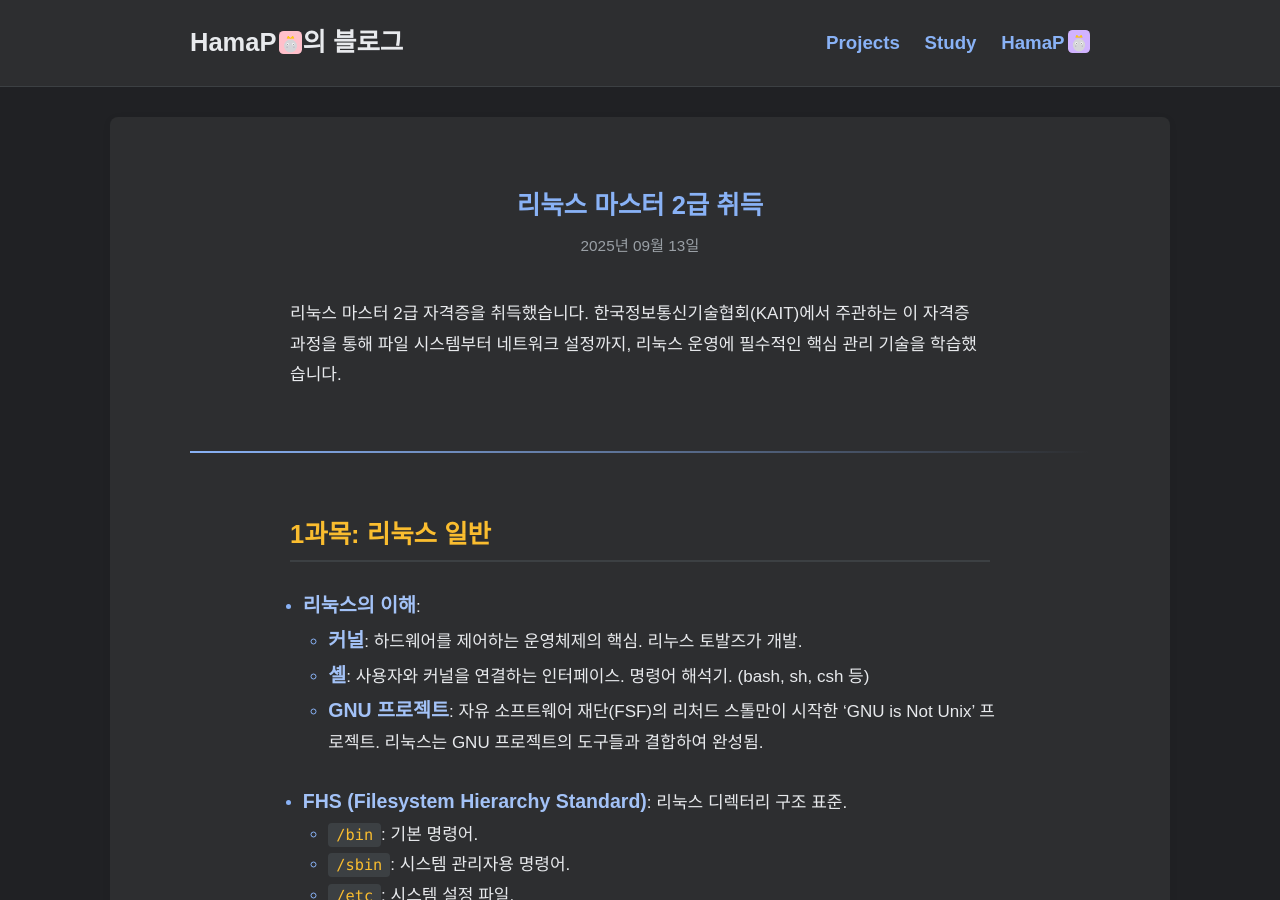
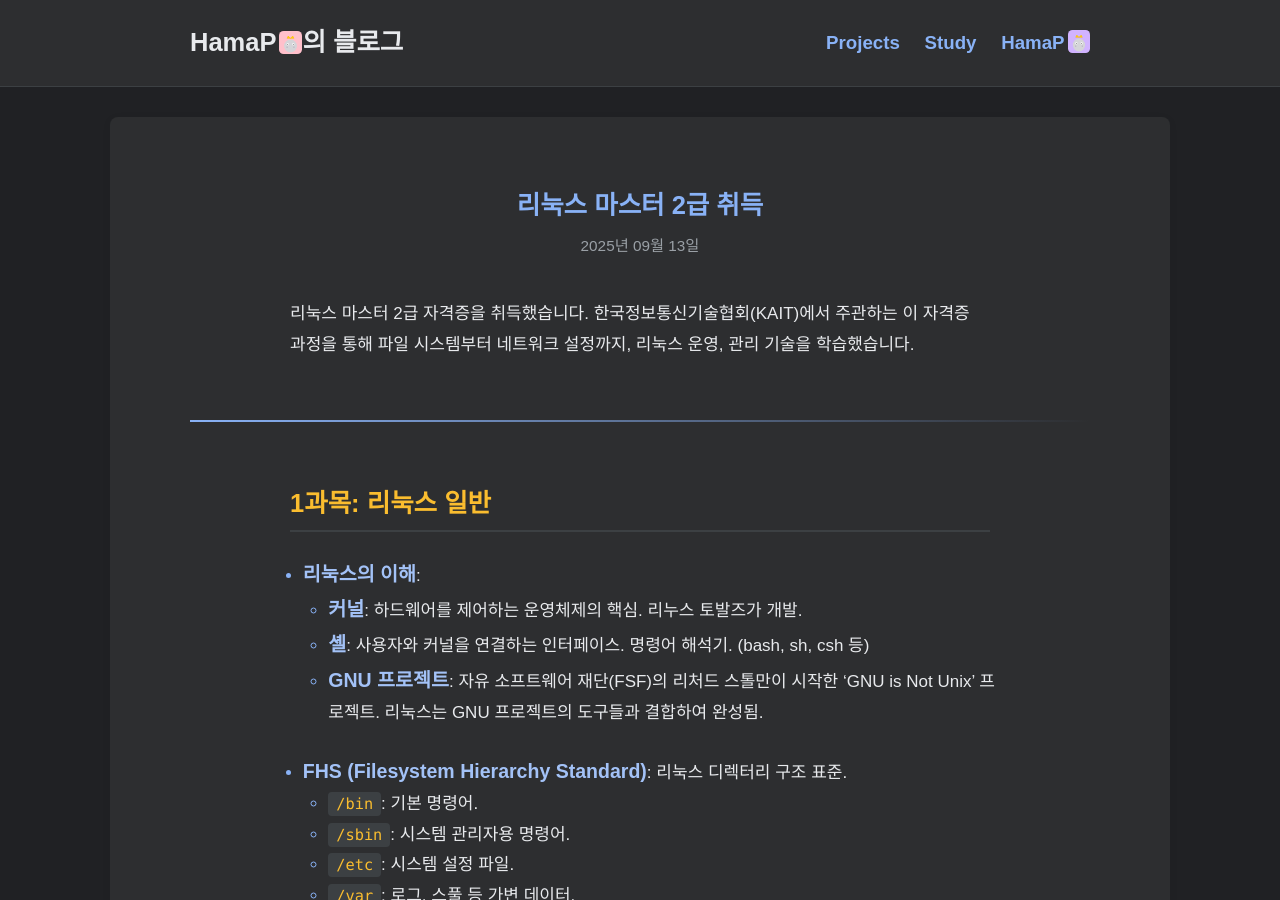
Before and after one commit to HamaP0/HamaP0.github.io, a Jekyll site: the page built from _posts/자격증/2025-09-13-LinuxMaster.md, in a window 1280 px wide and 900 px high. Built offline with Jekyll 4.4.1, drawn with Linux system fonts in a browser that asks for light colours; some web fonts are replaced.

Commit message:
Update 2025-09-13-LinuxMaster.md

```diff
--- a/_posts/자격증/2025-09-13-LinuxMaster.md
+++ b/_posts/자격증/2025-09-13-LinuxMaster.md
@@ -6,7 +6,7 @@ categories: [자격증]
 tags: [linux]
 ---
 
-리눅스 마스터 2급 자격증을 취득했습니다. 한국정보통신기술협회(KAIT)에서 주관하는 이 자격증 과정을 통해 파일 시스템부터 네트워크 설정까지, 리눅스 운영에 필수적인 핵심 관리 기술을 학습했습니다.
+리눅스 마스터 2급 자격증을 취득했습니다. 한국정보통신기술협회(KAIT)에서 주관하는 이 자격증 과정을 통해 파일 시스템부터 네트워크 설정까지, 리눅스 운영, 관리 기술을 학습했습니다.
 
 ---
 
```
